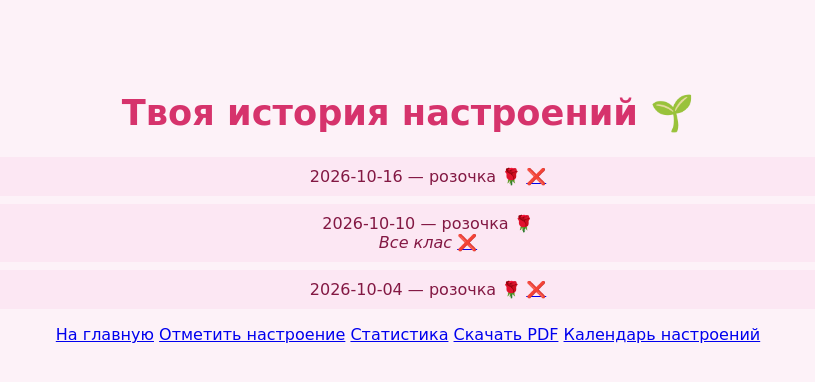
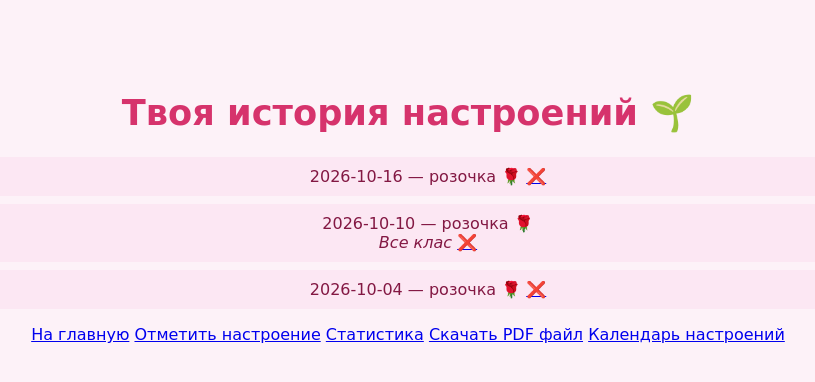
Before and after one commit to lina-doubleR/moodgarden, a Flask app: page /history in a window 1280 px wide. Shown: the top 382 px of the page, without its empty margins (232-1047 px from the left). Run offline with Flask 3, Linux system fonts and the light colour scheme; data comes from the database, SQL or seed files in the repository.

Commit message:
Изменила названия кнопкам навигации

```diff
--- a/templates/history.html
+++ b/templates/history.html
@@ -35,7 +35,7 @@
         <a href="{{ url_for('home') }}">На главную</a>
         <a href="{{ url_for('mood') }}">Отметить настроение</a>
         <a href="{{ url_for('stats') }}">Статистика</a>
-        <a href="{{ url_for('download_pdf') }}">Скачать PDF</a>
+        <a href="{{ url_for('download_pdf') }}">Скачать PDF файл</a>
         <a href="{{ url_for('calendar_view') }}">Календарь настроений</a>
     </nav>
 
```
